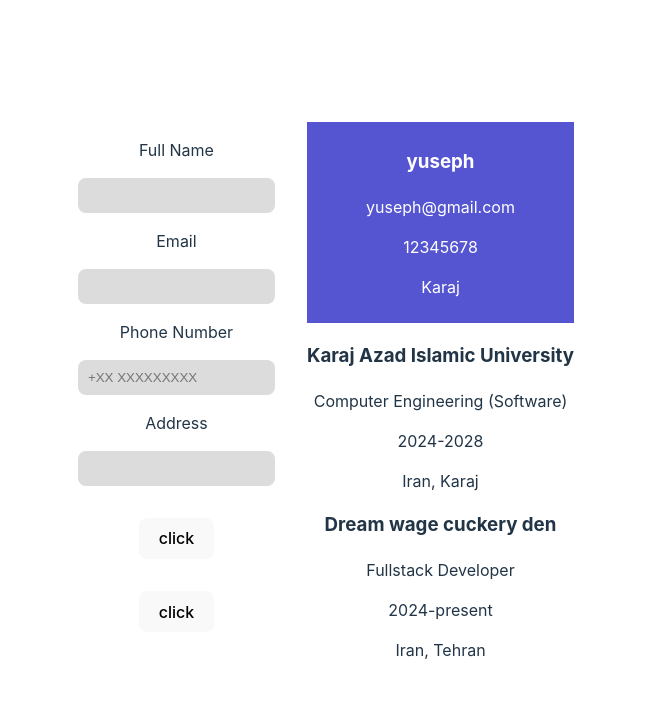
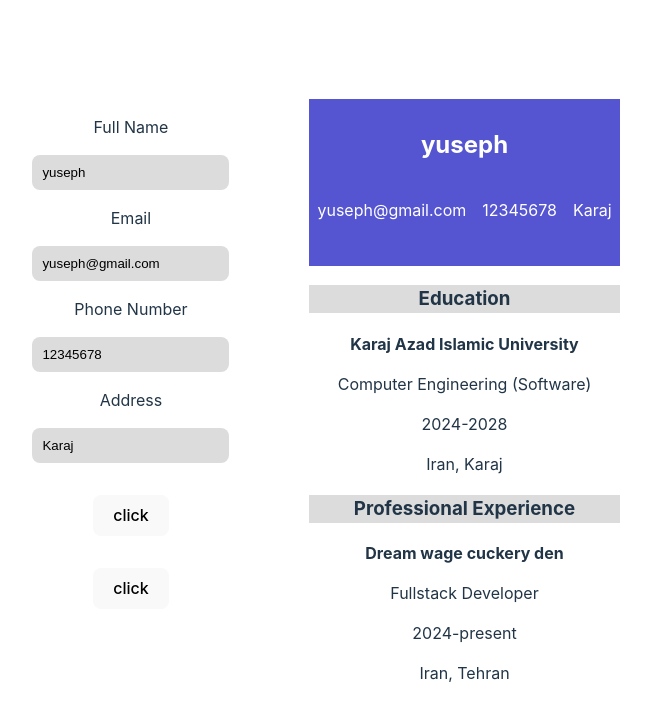
Before and after one commit to Yuseph03/CV-Application, a React (Vite) app: page / in a window 1280 px wide. Shown: the top 718 px of the page, without its empty margins (314-965 px from the left). Built offline with nearby package versions, Linux system fonts and the light colour scheme.

Commit message:
Add values to inputs

```diff
--- a/src/App.css
+++ b/src/App.css
@@ -4,13 +4,15 @@
   margin: auto;
   text-align: center;
   --heading-color: rgba(55, 55, 201, 0.849);
+  --section-heading-color: gainsboro;
 }
 
 #app-grid {
   display: flex;
   flex-direction: row;
-  gap: 2rem;
+  gap: 5rem;
 }
+
 .forms {
   display: flex;
   flex-direction: column;
@@ -18,9 +20,22 @@
 }
 
 #cv-heading {
+  display: grid;;
+  grid-template-rows: 1fr 1fr;
   padding: 0.5em;
   color: white;
   background-color: var(--heading-color);
+}
+
+#cv-heading > div {
+  display: flex;
+  flex-direction: row;
+  gap: 1rem;
+}
+
+#cv-job-heading,
+#cv-education-heading {
+  background-color: var(--section-heading-color);
 }
 
 #personal-info input,
--- a/src/App.jsx
+++ b/src/App.jsx
@@ -3,6 +3,8 @@ import './App.css'
 import CreateForm from './components/CreateForm'
 import CV from './components/CV'
 import Data from './data.json'
+import HandleReset from './components/HandleReset'
+import HandleDelete from './components/HandleDelete'
 
 function App() {
   const [fullname, setName] = useState(Data.Person.name)
@@ -27,15 +29,18 @@ function App() {
 
 
   const personFormProps = {
-    inputType: "PersonInfo", setName, setEmail, setNumber, setAddress
+    inputType: "PersonInfo", setName, setEmail, setNumber, setAddress,
+     fullname, email, number, address
   }
 
   const jobFormProps = {
-    inputType: "JobInfo", setCompany, setRole, setJobStartDate, setJobEndDate, setJobLocation
+    inputType: "JobInfo", setCompany, setRole, setJobStartDate,
+    setJobEndDate, setJobLocation, company, role, jobStartDate, jobEndDate, jobLocation
   }
 
   const eduFormProps = {
-    inputType: "EduInfo", setSchool, setDegree, setUniStartDate, setUniEndDate, setUniLocation
+    inputType: "EduInfo", setSchool, setDegree, setUniStartDate,
+     setUniEndDate, setUniLocation, school, degree, uniStartDate, uniEndDate, uniLocation
   }
 
   return (
--- a/src/components/CV.jsx
+++ b/src/components/CV.jsx
@@ -1,24 +1,32 @@
 function CV(props) {
     return (
         <div id="cv">
-            <div id="cv-heading">
-                <h3>{props.fullname}</h3>
+            <section id="cv-heading">
+                <h2>{props.fullname}</h2>
+                <div>
                     <p>{props.email}</p>
                     <p>{props.number}</p>
                     <p>{ props.address}</p>
                 </div>
-            <div id="cv-education">
-                <h3>{props.school}</h3>
+            </section>
+            <section id="cv-education">
+                <h3 id="cv-education-heading">Education</h3>
+                <div>
+                    <p><b>{props.school}</b></p>
                     <p>{props.degree}</p>
                     <p>{props.uniStartDate}-{props.uniEndDate}</p>
                     <p>{props.uniLocation}</p>
                 </div>
-            <div id="cv-job">
-                <h3>{props.company}</h3>
+            </section>
+            <section id="cv-job">
+                <h3 id="cv-job-heading">Professional Experience</h3>
+                <div>
+                    <p><b>{props.company}</b></p>
                     <p>{props.role}</p>
                     <p>{props.jobStartDate}-{props.jobEndDate}</p>
                     <p>{props.jobLocation}</p>
                 </div>
+            </section>
         </div>
     )
 }
--- a/src/components/CreateForm.jsx
+++ b/src/components/CreateForm.jsx
@@ -11,15 +11,25 @@ function CreateForm(props) {
     }
 
     const personProps = {
+        fullname: props.fullname,
+        email: props.email,
+        number: props.number,
+        address: props.address,
         setName: props.setName,
         setEmail: props.setEmail,
         setNumber: props.setNumber,
         setAddress: props.setAddress
     }
+
     const eduProps = {
         handleExpand,
         setExpanded,
         expanded,
+        school: props.school,
+        degree: props.degree,
+        uniStartDate: props.uniStartDate,
+        uniEndDate: props.uniEndDate,
+        uniLocation: props.uniLocation,
         setSchool: props.setSchool,
         setDegree: props.setDegree,
         setUniStartDate: props.setUniStartDate,
@@ -31,10 +41,16 @@ function CreateForm(props) {
         handleExpand,
         setExpanded,
         expanded,
+        company: props.company,
+        role: props.role,
+        jobStartDate: props.jobStartDate,
+        jobEndDate: props.jobEndDate,
+        jobLocation: props.jobLocation,
         setCompany: props.setCompany,
         setRole: props.setRole,
         setJobStartDate: props.setJobStartDate,
         setJobEndDate: props.setJobEndDate,
+        setJobLocation: props.setJobLocation
     }
 
     return (
--- a/src/components/inputs/EduInput.jsx
+++ b/src/components/inputs/EduInput.jsx
@@ -6,15 +6,15 @@ export default function EduInput (props)   {
         ?
         <div>
             <p>School</p>
-            <input type='text' name="school" onChange={(e) => props.setSchool(e.target.value)}/>
+            <input type='text' name="school" value={props.school} onChange={(e) => props.setSchool(e.target.value)}/>
             <p>Start Date</p>
-            <input type='number' name="uni-start" onChange={(e) => props.setDegree(e.target.value)}/>
+            <input type='text' name="uni-start" value={props.uniStartDate} onChange={(e) => props.setDegree(e.target.value)}/>
             <p>End Date</p>
-            <input type='number' name="uni-end" onChange={(e) => props.setUniStartDate(e.target.value)}/>
+            <input type='text' name="uni-end" value={props.uniEndDate} onChange={(e) => props.setUniStartDate(e.target.value)}/>
             <p>Degree</p>
-            <input type="text" name="degree" onChange={(e) => props.setUniEndDate(e.target.value)}/>
+            <input type="text" name="degree" value={props.degree} onChange={(e) => props.setUniEndDate(e.target.value)}/>
             <p>Location</p>
-            <input type="text" name="uni-location" onChange={(e) => props.setUniLocation(e.target.value)}/>
+            <input type="text" name="uni-location" value={props.uniLocation} onChange={(e) => props.setUniLocation(e.target.value)}/>
         </div> : null}
     </div>
     )
--- a/src/components/inputs/JobInput.jsx
+++ b/src/components/inputs/JobInput.jsx
@@ -7,13 +7,15 @@ export default function JobInput (props) {
         ?
         <div>
             <p>Company</p>
-            <input type='text' name="company" onChange={(e) => props.setCompany(e.target.value)}/>
+            <input type='text' name="company" value={props.company} onChange={(e) => props.setCompany(e.target.value)}/>
             <p>Role</p>
-            <input type='text' name="role" onChange={(e) => props.setRole(e.target.value)}/>
+            <input type='text' name="role" value={props.role} onChange={(e) => props.setRole(e.target.value)}/>
             <p>Start Date</p>
-            <input type='number' name="job-start" onChange={(e) => props.setJobStartDate(e.target.value)}/>
+            <input type='number' name="job-start" value={props.jobStartDate} onChange={(e) => props.setJobStartDate(e.target.value)}/>
             <p>End Date</p>
-            <input type='number' name="job-end" onChange={(e) => props.setJobEndDate(e.target.value)}/>
+            <input type='number' name="job-end" value={props.jobEndDate} onChange={(e) => props.setJobEndDate(e.target.value)}/>
+            <p>Location</p>
+            <input type="text" name="job-location" value={props.jobLocation} onChange={(e) => props.setJobLocation(e.target.value)} />
         </div> : null}
     </div>
     )
--- a/src/components/inputs/PersonInput.jsx
+++ b/src/components/inputs/PersonInput.jsx
@@ -2,15 +2,15 @@ export default function PersonInput(props) {
     return (
         <div id="personal-info">
             <p>Full Name</p>
-            <input type='text' name="fullname" onChange={(e) => props.setName(e.target.value)}/>
+            <input type='text' name="fullname" value={props.fullname} onChange={(e) => props.setName(e.target.value)}/>
             <p>Email</p>
-            <input type='email'name='email' onChange={(e) => props.setEmail(e.target.value)}/>
+            <input type='email'name='email' value={props.email} onChange={(e) => props.setEmail(e.target.value)}/>
             <p>Phone Number</p>
-            <input type="text" name="number"
+            <input type="text" name="number" value={props.number}
             pattern="^\+(?:[0-9] ?){6,25}[0-9]$"
             placeholder="+XX XXXXXXXXX" onChange={(e) => props.setNumber(e.target.value)}/>
             <p>Address</p>
-            <input type="text" name="address" onChange={(e) => props.setAddress(e.target.value)}/>
+            <input type="text" name="address" value={props.address} onChange={(e) => props.setAddress(e.target.value)}/>
         </div>
     )
 }
```
Lines whose indentation alone changed are shown as unchanged.
